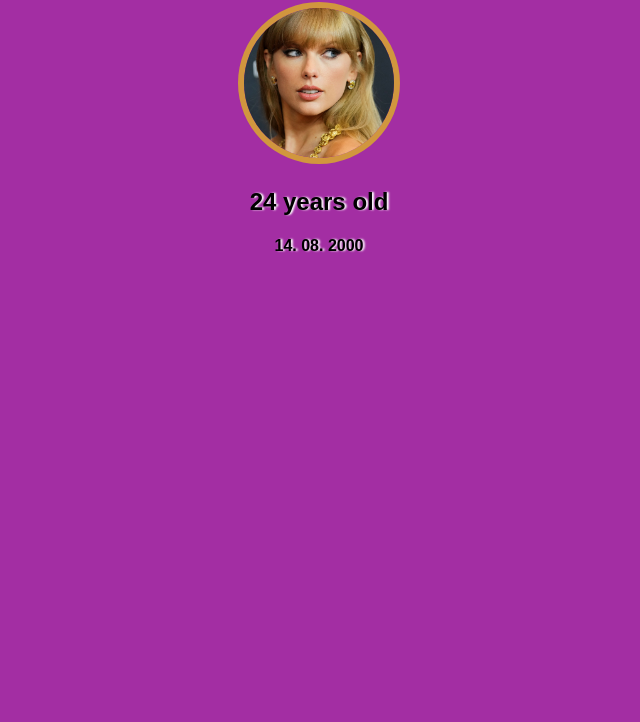
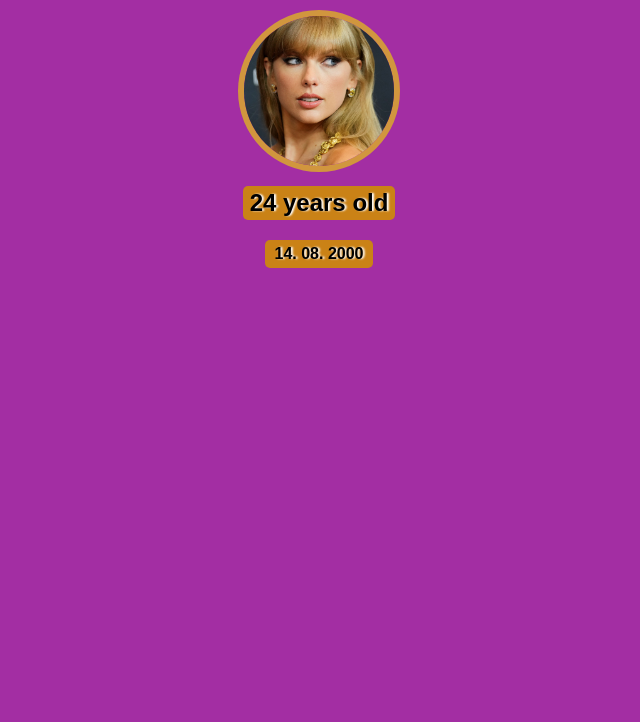
Before and after one commit to sineka-mediwave/birthdayGift, a plain HTML site: page app/index.html in a window 1280 px wide. Shown: the part 78-800 px from the top of the page, without its empty margins (321-961 px from the left). Drawn offline with Linux system fonts and the light colour scheme.

Commit message:
style the button

```diff
--- a/app/index.html
+++ b/app/index.html
@@ -7,11 +7,13 @@
     <link rel="stylesheet" href="style.css" />
   </head>
   <body>
-    <h1>Happy birthday swifties's Girl</h1>
-    <div class="imgBox">
-      <img src="assets/swifty.jpg" id="tylor" alt="tylor swift picture" />
+    <div id="main">
+      <h1>Happy birthday swifties's Girl</h1>
+      <div class="imgBox">
+        <img src="assets/swifty.jpg" id="tylor" alt="tylor swift picture" />
+      </div>
+      <h2 id="bd-age">24 years old</h2>
+      <h4 id="bd-yr">14. 08. 2000</h4>
     </div>
-    <h2>24 years old</h2>
-    <h4>14. 08. 2000</h4>
   </body>
 </html>
--- a/app/style.css
+++ b/app/style.css
@@ -1,5 +1,4 @@
 body {
-    text-align: center;
     font-family: fantasy;
     background: rgb(163, 46, 163);
 }
@@ -14,3 +13,23 @@ body {
 h1, h2, h4 {
     text-shadow: 2px 0px 2px white;
 }
+
+#main {
+    display: flex;
+    flex-direction: column;
+    align-items: center;
+}
+
+#bd-age {
+    background: rgb(202, 130, 22);
+    padding: 3px 7px;
+    border-radius: 5px;
+    margin: 10px 0px;
+}
+
+#bd-yr {
+    background: rgb(202, 130, 22);
+    padding: 5px 10px;
+    border-radius: 5px;
+    margin: 10px 0px;
+}
```
Also changed, not shown: 1 other file.
